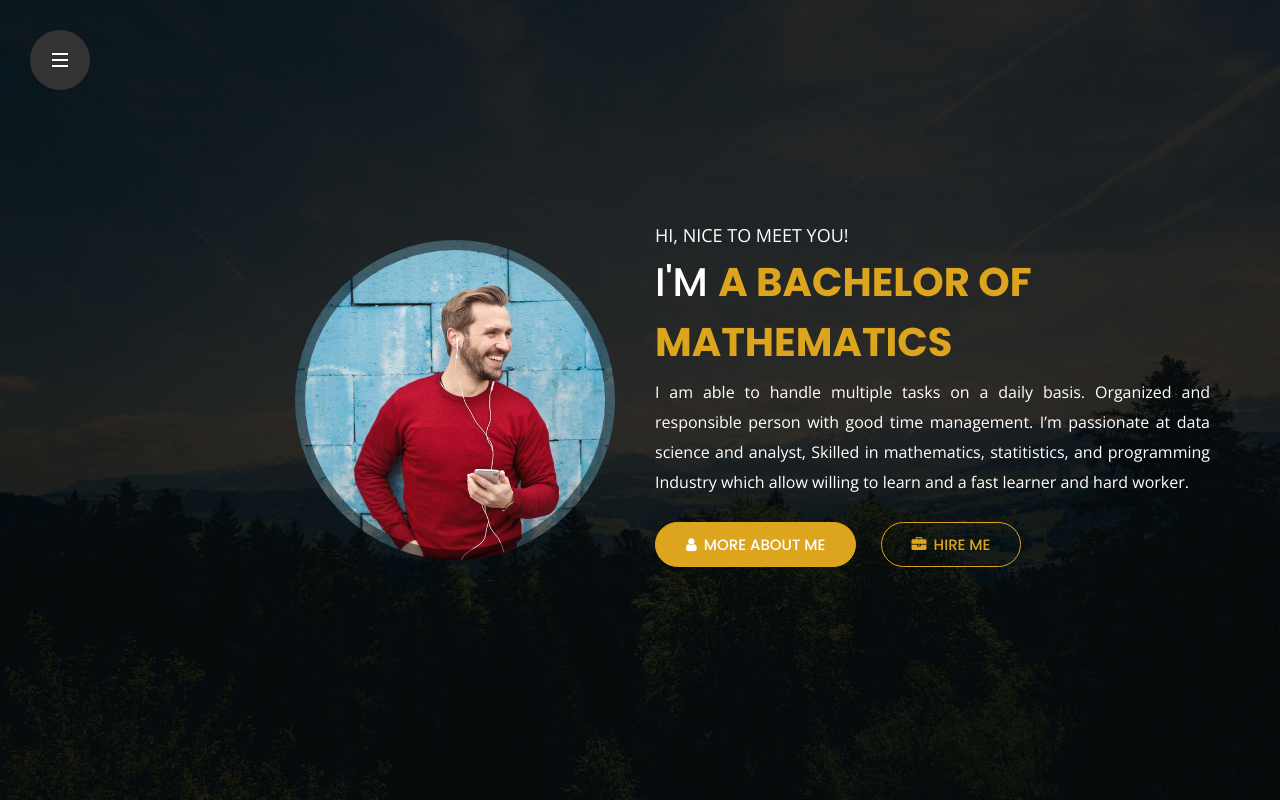
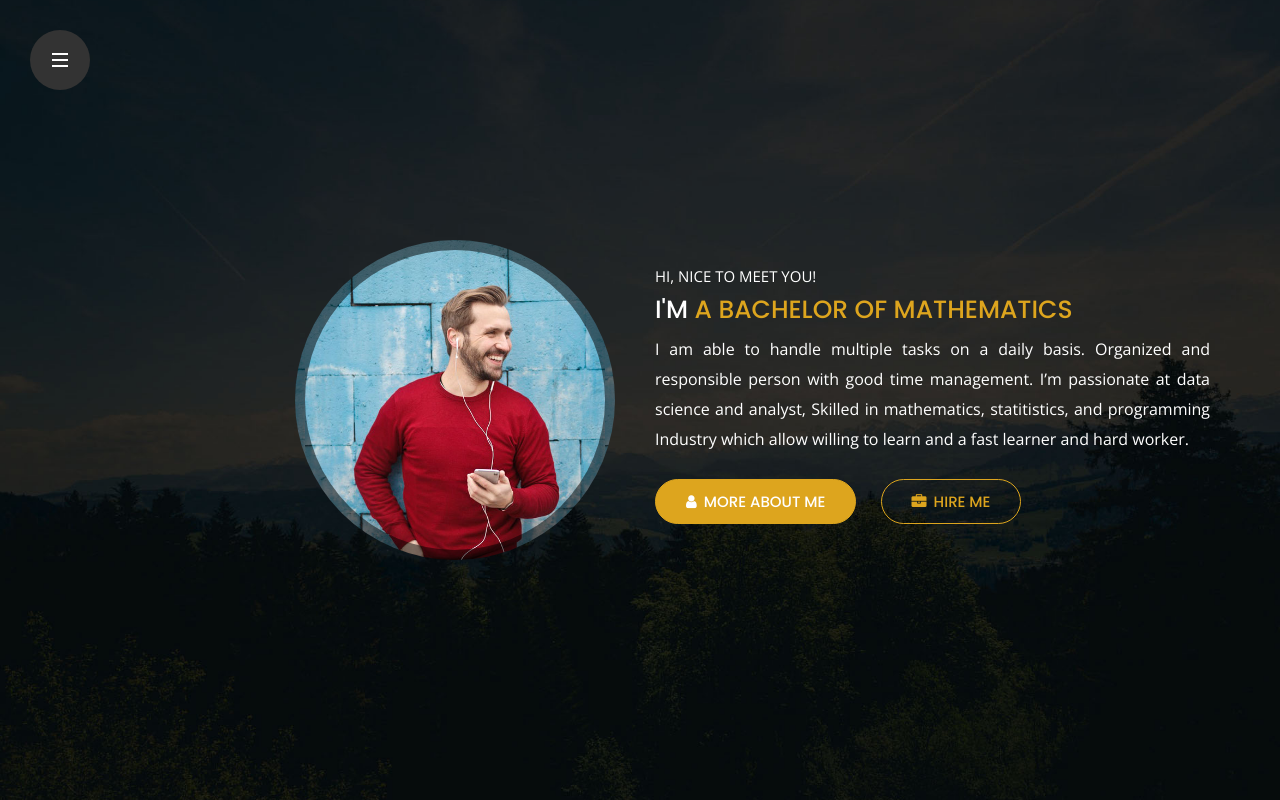
Before and after one commit to Asepscareer/Asepscareer.github.io, a plain HTML site: page index.html in a window 1280 px wide. Drawn offline with nearby package versions, Linux system fonts and the light colour scheme.

Commit message:
remake html and css

```diff
--- a/style.css
+++ b/style.css
@@ -352,7 +352,7 @@ header nav.nav-is-visible span.stretchy-nav-bg{
 }
 
 .home .home-content .text h3{
-	font-size: 18px;
+	font-size: 15px;
 	color: #fff;
 	text-transform: uppercase;
 	font-weight: 400;
@@ -363,7 +363,7 @@ header nav.nav-is-visible span.stretchy-nav-bg{
 .home .home-content .text h1{
 	font-family: 'Poppins', sans-serif;
 	color: #fff;
-	font-size: 40px;
+	font-size: 25px;
 	text-transform: uppercase;
 	font-weight: 500;
 	margin: 5px 0px;
@@ -371,7 +371,7 @@ header nav.nav-is-visible span.stretchy-nav-bg{
 }
 
 .home .home-content .text h1 span{
-	font-weight: 700;
+	font-weight: 500;
 	color: #dda51e;
 }
 
```
